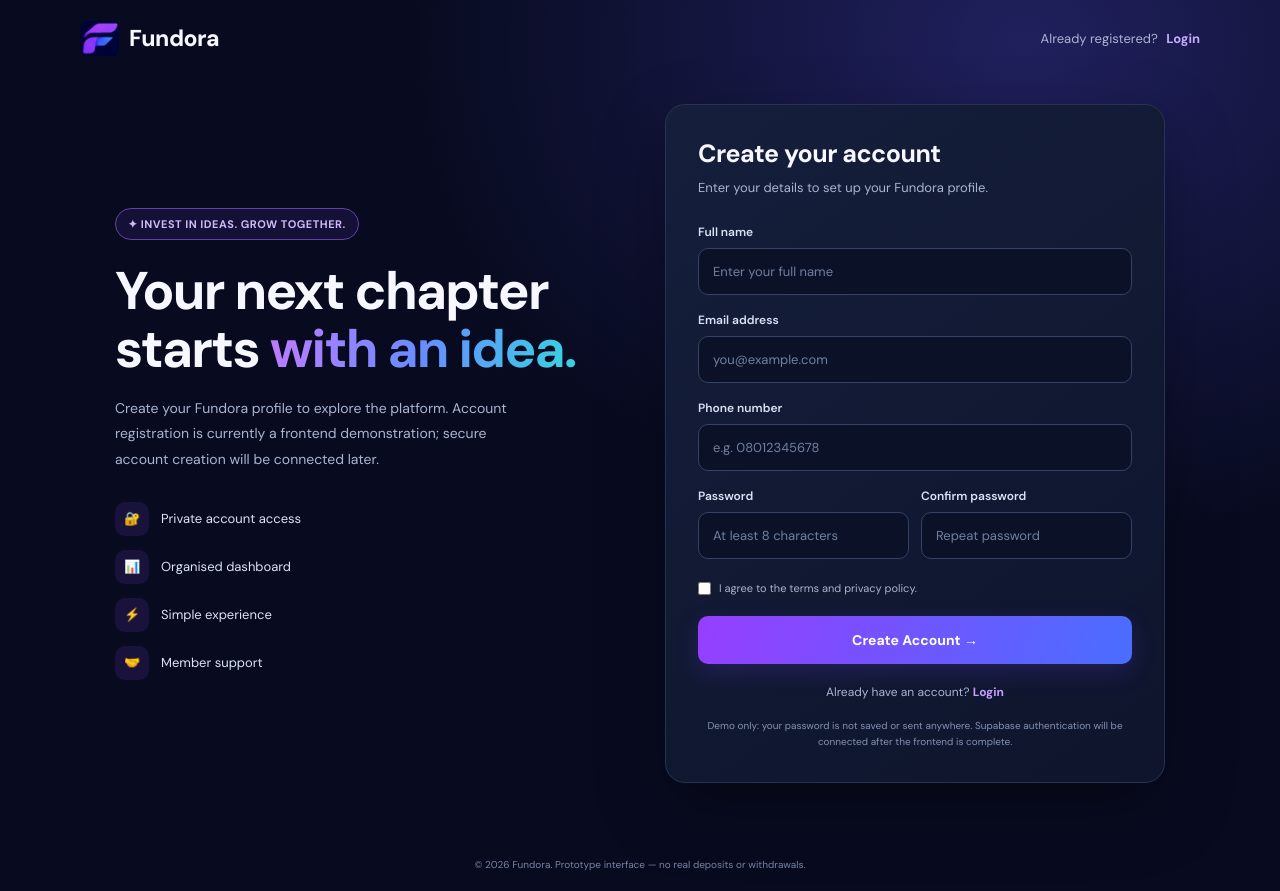
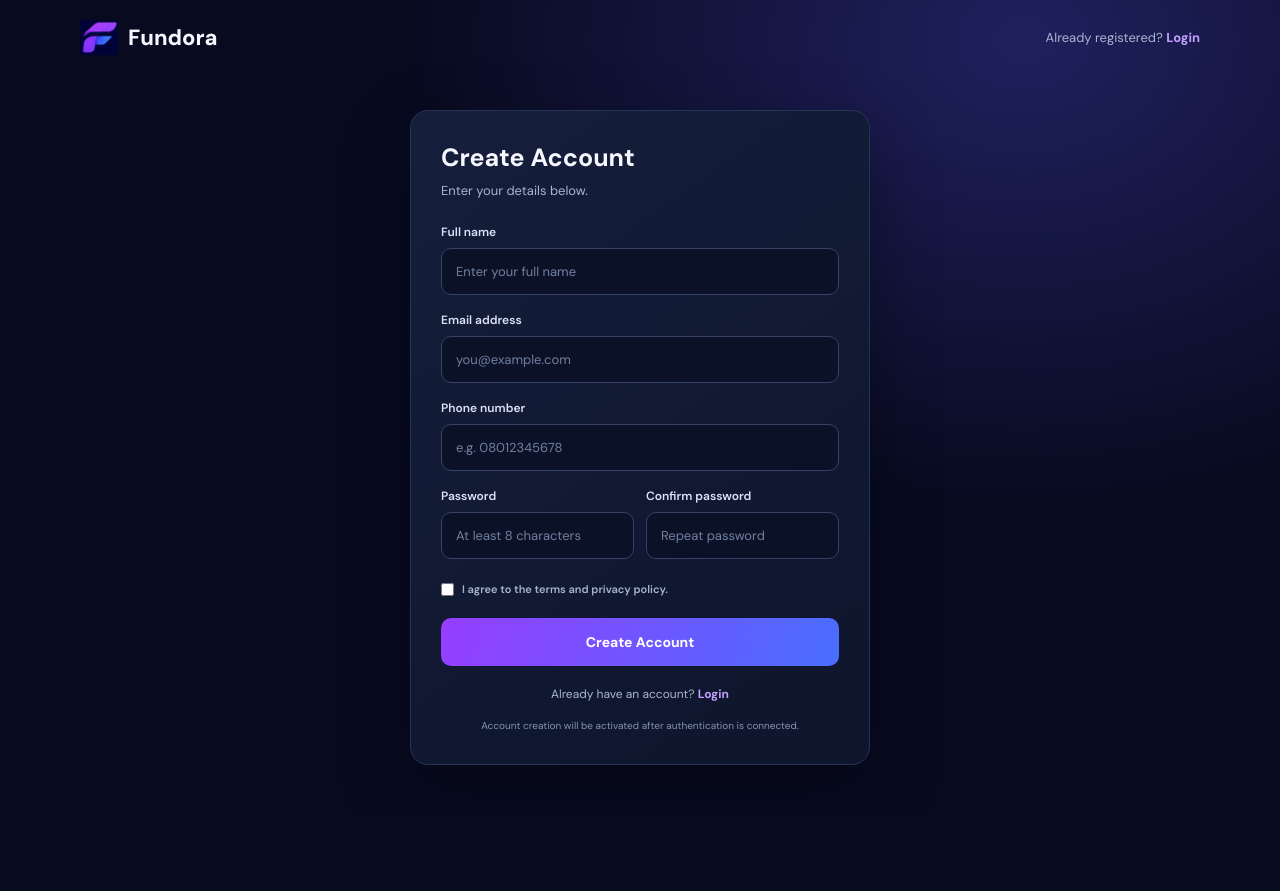
Before and after one commit to ablegodluke-beep/Fundora, a plain HTML site: page register.html in a window 1280 px wide. After the commit the page ends 815 px from the top, so only its background shows below. Drawn offline with Linux system fonts and the light colour scheme.

Commit message:
Refactor register.html for improved structure and styling

```diff
--- a/register.html
+++ b/register.html
@@ -1,105 +1,86 @@
-
-<!DOCTYPE html>
-<html lang="en">
+<!DOCTYPE html><html lang="en">
 <head>
 <meta charset="UTF-8">
 <meta name="viewport" content="width=device-width, initial-scale=1.0">
 <meta name="theme-color" content="#080b20">
-<title>Create Account | Fundora</title>
-<meta name="description" content="Create a Fundora member profile.">
-<link rel="preconnect" href="https://fonts.googleapis.com">
-<link rel="preconnect" href="https://fonts.gstatic.com" crossorigin>
+<title>Register | Fundora</title>
 <link href="https://fonts.googleapis.com/css2?family=DM+Sans:wght@400;500;600;700;800&display=swap" rel="stylesheet">
 <style>
-:root{--bg:#080b20;--panel:#111831;--panel2:#151e3b;--line:#273354;--text:#f7f8ff;--muted:#aab4d0;--purple:#8d4dff;--blue:#4778ff;--cyan:#25c7dc}
 *{box-sizing:border-box;margin:0;padding:0}
-body{min-height:100vh;background:radial-gradient(ellipse at 80% 5%,#20205e 0,transparent 42%),var(--bg);color:var(--text);font-family:'DM Sans',Arial,sans-serif;display:flex;flex-direction:column}
+body{min-height:100vh;background:radial-gradient(ellipse at 80% 5%,#20205e 0,transparent 42%),#080b20;color:#f7f8ff;font-family:'DM Sans',Arial,sans-serif;display:flex;flex-direction:column}
 a{color:inherit;text-decoration:none}
-button,input{font:inherit}
-.topbar{height:76px;width:min(1120px,92%);margin:auto;display:flex;align-items:center;justify-content:space-between}
-.brand{display:flex;align-items:center;gap:10px;font-size:23px;font-weight:800;letter-spacing:-.5px}
-.brand img{width:39px;height:39px;object-fit:contain;border-radius:10px}
-.top-link{font-size:13px;color:var(--muted)}.top-link a{color:#c7a9ff;font-weight:700;margin-left:5px}
-.layout{width:min(1050px,92%);margin:28px auto 55px;display:grid;grid-template-columns:1fr 1fr;gap:50px;align-items:center;flex:1}
-.intro{padding:20px 0}
-.eyebrow{display:inline-block;padding:8px 12px;border:1px solid #6241a7;background:#8d4dff19;border-radius:30px;color:#d0b8ff;font-size:11px;font-weight:700;letter-spacing:.5px;margin-bottom:22px}
-.intro h1{font-size:clamp(34px,5vw,53px);line-height:1.1;letter-spacing:-1.7px;margin-bottom:18px}
-.gradient{background:linear-gradient(100deg,#c07aff,#668dff,#36d5e0);-webkit-background-clip:text;background-clip:text;color:transparent}
-.intro p{max-width:420px;color:var(--muted);font-size:14px;line-height:1.8}
-.points{display:grid;gap:14px;margin-top:30px}
-.point{display:flex;align-items:center;gap:12px;color:#dce2fa;font-size:13px}
-.point-icon{width:34px;height:34px;border-radius:10px;background:#8d4dff20;display:grid;place-items:center}
-.card{background:linear-gradient(145deg,#151e3b,#0e152c);border:1px solid var(--line);border-radius:20px;padding:32px;box-shadow:0 25px 70px #0005}
-.card h2{font-size:25px;letter-spacing:-.5px;margin-bottom:8px}
-.card-sub{color:var(--muted);font-size:13px;line-height:1.6;margin-bottom:25px}
+.topbar{height:75px;width:92%;max-width:1120px;margin:auto;display:flex;align-items:center;justify-content:space-between}
+.brand{display:flex;align-items:center;gap:10px;font-size:22px;font-weight:800}
+.brand img{width:38px;height:38px;object-fit:contain}
+.top-link{font-size:13px;color:#aab4d0}
+.top-link a,.form-foot a{color:#c3a1ff;font-weight:700}
+.card{width:min(460px,92%);margin:35px auto 50px;background:linear-gradient(145deg,#151e3b,#0e152c);border:1px solid #273354;border-radius:18px;padding:30px;box-shadow:0 25px 70px #0005}
+h2{font-size:25px;margin-bottom:8px}
+.sub{color:#aab4d0;font-size:13px;margin-bottom:25px}
 .field{margin-bottom:17px}
-.field label{display:block;font-size:12px;color:#dce2f6;font-weight:600;margin-bottom:8px}
-.field input{width:100%;height:47px;border:1px solid #344263;background:#0b1228;color:white;border-radius:10px;padding:0 14px;outline:none;font-size:13px}
-.field input:focus{border-color:#9461ff;box-shadow:0 0 0 3px #8d4dff20}
-.field input::placeholder{color:#71809f}
-.field-row{display:grid;grid-template-columns:1fr 1fr;gap:12px}
-.form-options{display:flex;align-items:center;justify-content:space-between;gap:10px;margin:4px 0 20px;font-size:11px;color:var(--muted)}
-.form-options a,.form-foot a{color:#c3a1ff;font-weight:700}
-.check{display:flex;align-items:flex-start;gap:8px;line-height:1.5}
-.check input{accent-color:#8d4dff;margin-top:2px}
-.submit{width:100%;height:48px;border:0;border-radius:10px;background:linear-gradient(110deg,#963eff,#496eff);color:#fff;font-weight:700;font-size:14px;box-shadow:0 8px 24px #7542ff30}
-.submit:active{transform:scale(.99)}
-.form-foot{text-align:center;color:var(--muted);font-size:12px;margin-top:20px}
-.notice{display:none;margin-top:16px;padding:12px;border:1px solid #4b6d8b;background:#1b3550;border-radius:9px;color:#d9f4ff;font-size:12px;line-height:1.6}
+label{display:block;font-size:12px;color:#dce2f6;font-weight:600;margin-bottom:8px}
+input{width:100%;height:47px;border:1px solid #344263;background:#0b1228;color:white;border-radius:10px;padding:0 14px;outline:none;font-size:13px;font-family:inherit}
+input:focus{border-color:#9461ff;box-shadow:0 0 0 3px #8d4dff20}
+input::placeholder{color:#71809f}
+.row{display:grid;grid-template-columns:1fr 1fr;gap:12px}
+.check{display:flex;align-items:flex-start;gap:8px;margin:5px 0 20px;font-size:11px;color:#aab4d0;line-height:1.5}
+.check input{width:auto;height:auto;margin-top:2px;accent-color:#8d4dff}
+button{width:100%;height:48px;border:0;border-radius:10px;background:linear-gradient(110deg,#963eff,#496eff);color:white;font-weight:700;font-size:14px;font-family:inherit;cursor:pointer}
+button:active{transform:scale(.99)}
+.form-foot{text-align:center;color:#aab4d0;font-size:12px;margin-top:20px}
+.notice{display:none;margin-top:15px;padding:12px;border:1px solid #4b6d8b;background:#1b3550;border-radius:9px;color:#d9f4ff;font-size:12px;line-height:1.6}
 .notice.show{display:block}
-.security{color:#8492b2;font-size:10px;line-height:1.6;margin-top:18px;text-align:center}
-footer{text-align:center;color:#7783a3;font-size:10px;padding:20px}
-@media(max-width:760px){.layout{grid-template-columns:1fr;gap:24px;margin-top:16px}.intro{padding:8px 0 0}.intro h1{font-size:36px}.points{grid-template-columns:1fr 1fr;gap:10px;margin-top:20px}.point{font-size:11px}.point-icon{flex:none}.card{padding:25px 21px}.topbar{height:68px}}
-@media(max-width:380px){.field-row{grid-template-columns:1fr}.points{grid-template-columns:1fr}}
+.note{color:#8492b2;font-size:10px;line-height:1.6;text-align:center;margin-top:16px}
+@media(max-width:480px){.card{padding:25px 20px;margin-top:25px}.row{grid-template-columns:1fr}.topbar{height:68px}}
 </style>
 </head>
 <body>
 <header class="topbar">
 <a class="brand" href="index.html"><img src="fundora-logo.png" alt="">Fundora</a>
 <div class="top-link">Already registered? <a href="login.html">Login</a></div>
-</header>
-<main class="layout">
-<section class="intro">
-<div class="eyebrow">✦ INVEST IN IDEAS. GROW TOGETHER.</div>
-<h1>Your next chapter<br>starts <span class="gradient">with an idea.</span></h1>
-<p>Create your Fundora profile to explore the platform. Account registration is currently a frontend demonstration; secure account creation will be connected later.</p>
-<div class="points">
-<div class="point"><span class="point-icon">🔐</span>Private account access</div>
-<div class="point"><span class="point-icon">📊</span>Organised dashboard</div>
-<div class="point"><span class="point-icon">⚡</span>Simple experience</div>
-<div class="point"><span class="point-icon">🤝</span>Member support</div>
+</header><main class="card">
+<h2>Create Account</h2>
+<p class="sub">Enter your details below.</p><form id="registerForm">
+<div class="field">
+<label for="fullname">Full name</label>
+<input id="fullname" name="fullname" type="text" placeholder="Enter your full name" autocomplete="name" required minlength="2">
+</div><div class="field">
+<label for="email">Email address</label>
+<input id="email" name="email" type="email" placeholder="you@example.com" autocomplete="email" required>
+</div><div class="field">
+<label for="phone">Phone number</label>
+<input id="phone" name="phone" type="tel" placeholder="e.g. 08012345678" autocomplete="tel" required>
+</div><div class="row">
+<div class="field">
+<label for="password">Password</label>
+<input id="password" name="password" type="password" placeholder="At least 8 characters" autocomplete="new-password" minlength="8" required>
+</div><div class="field">
+<label for="confirm">Confirm password</label>
+<input id="confirm" name="confirm" type="password" placeholder="Repeat password" autocomplete="new-password" minlength="8" required>
 </div>
-</section>
-<section class="card">
-<h2>Create your account</h2>
-<p class="card-sub">Enter your details to set up your Fundora profile.</p>
-<form id="registerForm">
-<div class="field"><label for="fullname">Full name</label><input id="fullname" name="fullname" type="text" placeholder="Enter your full name" autocomplete="name" required minlength="2"></div>
-<div class="field"><label for="email">Email address</label><input id="email" name="email" type="email" placeholder="you@example.com" autocomplete="email" required></div>
-<div class="field"><label for="phone">Phone number</label><input id="phone" name="phone" type="tel" placeholder="e.g. 08012345678" autocomplete="tel" required></div>
-<div class="field-row">
-<div class="field"><label for="password">Password</label><input id="password" name="password" type="password" placeholder="At least 8 characters" autocomplete="new-password" minlength="8" required></div>
-<div class="field"><label for="confirm">Confirm password</label><input id="confirm" name="confirm" type="password" placeholder="Repeat password" autocomplete="new-password" minlength="8" required></div>
-</div>
-<div class="form-options"><label class="check"><input type="checkbox" id="terms" required><span>I agree to the terms and privacy policy.</span></label></div>
-<button class="submit" type="submit">Create Account →</button>
+</div><label class="check">
+<input type="checkbox" id="terms" required>
+<span>I agree to the terms and privacy policy.</span>
+</label><button type="submit">Create Account</button>
+
 <div class="notice" id="notice" role="status"></div>
-</form>
-<div class="form-foot">Already have an account? <a href="login.html">Login</a></div>
-<p class="security">Demo only: your password is not saved or sent anywhere. Supabase authentication will be connected after the frontend is complete.</p>
-</section>
-</main>
-<footer>© 2026 Fundora. Prototype interface — no real deposits or withdrawals.</footer>
-<script>
+</form><div class="form-foot">Already have an account? <a href="login.html">Login</a></div>
+<p class="note">Account creation will be activated after authentication is connected.</p>
+</main><script>
 document.getElementById('registerForm').addEventListener('submit',function(e){
- e.preventDefault();
- const p=document.getElementById('password').value;
- const c=document.getElementById('confirm').value;
- const box=document.getElementById('notice');
- if(p!==c){box.textContent='Your passwords do not match. Please check and try again.';box.classList.add('show');return;}
- if(p.length<8){box.textContent='Please use a password with at least 8 characters.';box.classList.add('show');return;}
- box.textContent='Your registration form is complete. Account creation will be activated when secure authentication is connected. No account or password has been saved.';box.classList.add('show');
+e.preventDefault();
+const password=document.getElementById('password').value;
+const confirm=document.getElementById('confirm').value;
+const notice=document.getElementById('notice');
+
+if(password!==confirm){
+notice.textContent='Your passwords do not match.';
+notice.classList.add('show');
+return;
+}
+
+notice.textContent='The form is complete. Account creation is not active yet.';
+notice.classList.add('show');
 });
-</script>
-</body>
+</script></body>
 </html>
```
